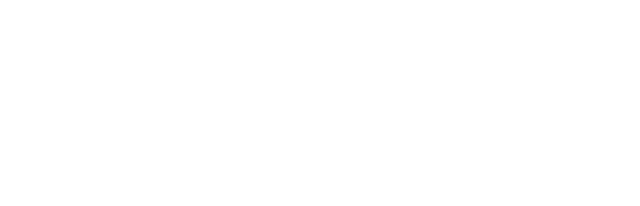
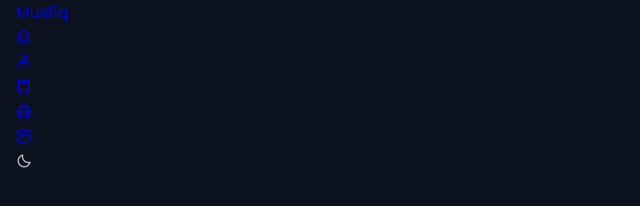
Before and after one commit to MusfiqDehan/musfiqdehan.github.io, a plain HTML site: page index.html in a window 1280 px wide. Shown: the whole page, without its empty margins (0-640 px from the left). Drawn offline with nearby package versions, Linux system fonts and the light colour scheme.

Commit message:
Add Navbar and header

```diff
--- a/assets/css/styles.css
+++ b/assets/css/styles.css
@@ -18,7 +18,8 @@
   --lig: 75%;
   --second-hue: 219;
   --first-color: hsl(var(--first-hue), var(--sat), var(--lig));
-  --first-color-alt: hsl(var(--first-hue), var(--sat), 71%); /* -4% */
+  --first-color-alt: hsl(var(--first-hue), var(--sat), 71%);
+  /* -4% */
   --title-color: hsl(var(--second-hue), 15%, 95%);
   --text-color: hsl(var(--second-hue), 8%, 75%);
   --text-color-light: hsl(var(--second-hue), 4%, 55%);
@@ -82,10 +83,13 @@ textarea {
 body {
   background-color: var(--body-color);
   color: var(--text-color);
-  transition: .4s; /* for light mode animation */
+  transition: .4s;
+  /* for light mode animation */
 }
 
-h1, h2, h3 {
+h1,
+h2,
+h3 {
   color: var(--title-color);
   font-weight: var(--font-semibold);
 }
@@ -159,7 +163,13 @@ img {
 }
 
 /*=============== HEADER & NAV===============*/
-
+.header {
+  position: fixed;
+  top: 0;
+  left: 0;
+  width: 100%;
+  z-index: var(--z-fixed);
+}
 
 /* Active link */
 
--- a/index.html
+++ b/index.html
@@ -1,5 +1,6 @@
 <!DOCTYPE html>
 <html lang="en">
+
 <head>
     <meta charset="UTF-8">
     <meta name="viewport" content="width=device-width, initial-scale=1.0">
@@ -8,20 +9,60 @@
     <link rel="shortcut icon" href="" type="image/x-icon">
 
     <!--=============== BOXICONS ===============-->
-
+    <link href='https://unpkg.com/boxicons@2.1.2/css/boxicons.min.css' rel='stylesheet'>
 
     <!--=============== SWIPER CSS ===============-->
-        <link rel="stylesheet" href="">
+    <link rel="stylesheet" href="assets/css/swiper-bundle.min.css">
 
     <!--=============== CSS ===============-->
-        <link rel="stylesheet" href="">
+    <link rel="stylesheet" href="assets/css/styles.css">
 
-        <title> Responsive portfolio website Ansel </title>
+    <title> Home | Md. Musfiqur Rahaman</title>
 </head>
+
 <body>
     <!--=============== HEADER ===============-->
     <header class="header" id="header">
+        <nav class="nav container">
+            <a href="#" class="nav__logo">Musfiq</a>
 
+            <div class="nav__menu">
+                <ul class="nav__list">
+                    <li class="nav__item">
+                        <a href="#home" class="nav__link">
+                            <i class='bx bx-home-alt'></i>
+                        </a>
+                    </li>
+
+                    <li class="nav__item">
+                        <a href="#about" class="nav__link">
+                            <i class='bx bx-user'></i>
+                        </a>
+                    </li>
+
+                    <li class="nav__item">
+                        <a href="#skills" class="nav__link">
+                            <i class='bx bx-book'></i>
+                        </a>
+                    </li>
+
+                    <li class="nav__item">
+                        <a href="#work" class="nav__link">
+                            <i class='bx bx-briefcase-alt-2'></i>
+                        </a>
+                    </li>
+
+                    <li class="nav__item">
+                        <a href="#contact" class="nav__link">
+                            <i class='bx bx-message-square-detail'></i>
+                        </a>
+                    </li>
+                </ul>
+            </div>
+
+            <!-- Theme Change Button -->
+            <i class='bx bx-moon change-theme' id="theme-button"></i>
+        </nav>
     </header>
 
     <!--=============== MAIN ===============-->
@@ -77,6 +118,7 @@
     <script src=""></script>
 
     <!--=============== MAIN JS ===============-->
-        <script src=""></script>
+    <script src="assets/js/main.js"></script>
 </body>
+
 </html>
```
Lines whose indentation alone changed are shown as unchanged.
